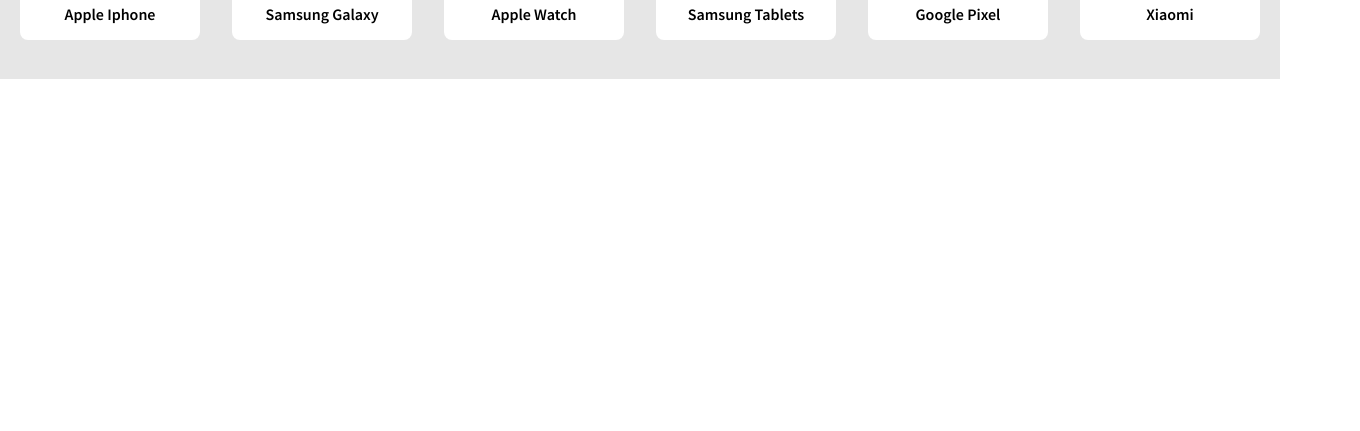
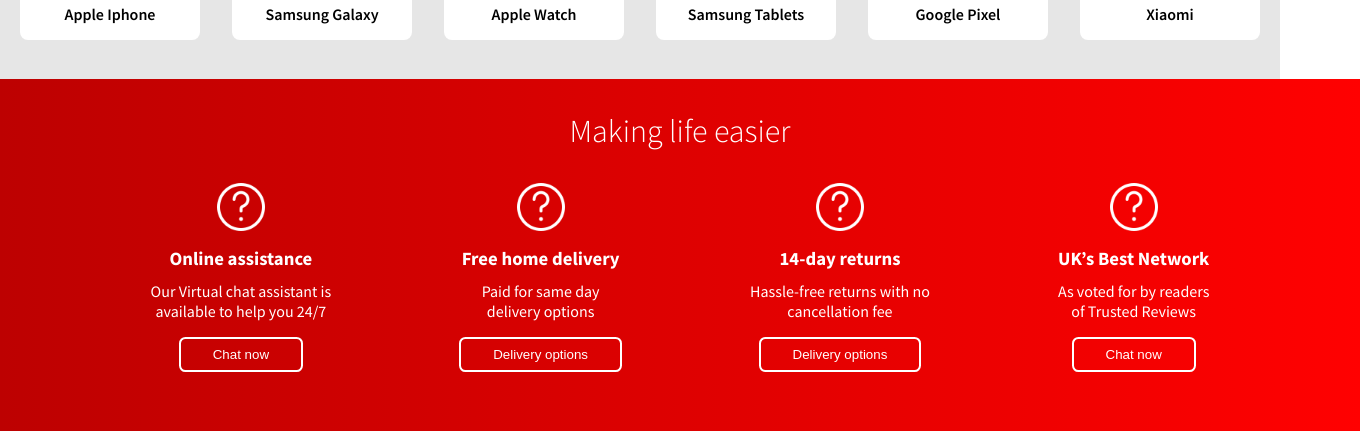
Before and after one commit to CristiTomaaa/vdf-clone, a plain HTML site: page index.html in a window 1280 px wide. Shown: the part 1862-2293 px from the top of the page, 1360 px wide, since content can reach past the window. Before the commit the page ends 1941 px from the top, so only its background shows below. Drawn offline with Linux system fonts and the light colour scheme.

Commit message:
created and styled the 'making life easier' section (7th)

```diff
--- a/_home.scss
+++ b/_home.scss
@@ -398,6 +398,7 @@ nav {
   justify-content: center;
   height: 25rem;
   background-color: #e6e6e6;
+
   .subtitle {
     h2 {
       font-size: 2rem;
@@ -440,3 +441,62 @@ nav {
     }
   }
 }
+
+.advantages {
+  display: flex;
+  flex-direction: column;
+  height: 22rem;
+  background-image: linear-gradient(right, #ff0101, #bd0101);
+  min-width: 85rem;
+  width: 100%;
+  margin: 0 auto;
+  padding: 0rem 0rem;
+
+  .subtitle {
+    h2 {
+      font-size: 2rem;
+      font-weight: 300;
+      text-align: center;
+      color: white;
+      margin: 2rem 0rem;
+    }
+  }
+  .cards {
+    display: flex;
+    justify-content: center;
+    .card {
+      display: flex;
+      flex-direction: column;
+      align-items: center;
+      justify-content: center;
+      margin: 0rem 4rem;
+      img {
+        width: 3rem;
+        margin-bottom: 1rem;
+      }
+      h3 {
+        color: white;
+        margin-bottom: 0.7rem;
+      }
+      p {
+        text-align: center;
+        color: white;
+      }
+      button {
+        padding: 0.5rem 2rem;
+        background: transparent;
+        border-color: white;
+        border: 2px white solid;
+        border-radius: 0.4rem;
+        color: white;
+        margin: 1rem 0rem;
+      }
+      button:hover {
+        color: black;
+        background: white;
+        -webkit-transition: all 0.3s ease;
+        transition: all 0.3s ease;
+      }
+    }
+  }
+}
--- a/index.html
+++ b/index.html
@@ -164,5 +164,38 @@
         </div>
       </div>
     </div>
+    <!-- making life easier section -->
+
+    <div class="advantages">
+      <div class="subtitle">
+        <h2>Making life easier</h2>
+      </div>
+      <div class="cards">
+        <div class="card">
+          <img src="/img/question.png" alt="" />
+          <h3>Online assistance</h3>
+          <p>Our Virtual chat assistant is <br />available to help you 24/7</p>
+          <button>Chat now</button>
+        </div>
+        <div class="card">
+          <img src="/img/question.png" alt="" />
+          <h3>Free home delivery</h3>
+          <p>Paid for same day <br />delivery options</p>
+          <button>Delivery options</button>
+        </div>
+        <div class="card">
+          <img src="/img/question.png" alt="" />
+          <h3>14-day returns</h3>
+          <p>Hassle-free returns with no <br />cancellation fee</p>
+          <button>Delivery options</button>
+        </div>
+        <div class="card">
+          <img src="/img/question.png" alt="" />
+          <h3>UK’s Best Network</h3>
+          <p>As voted for by readers <br />of Trusted Reviews</p>
+          <button>Chat now</button>
+        </div>
+      </div>
+    </div>
   </body>
 </html>
```
Also changed, not shown: style.css, 1 other file.
